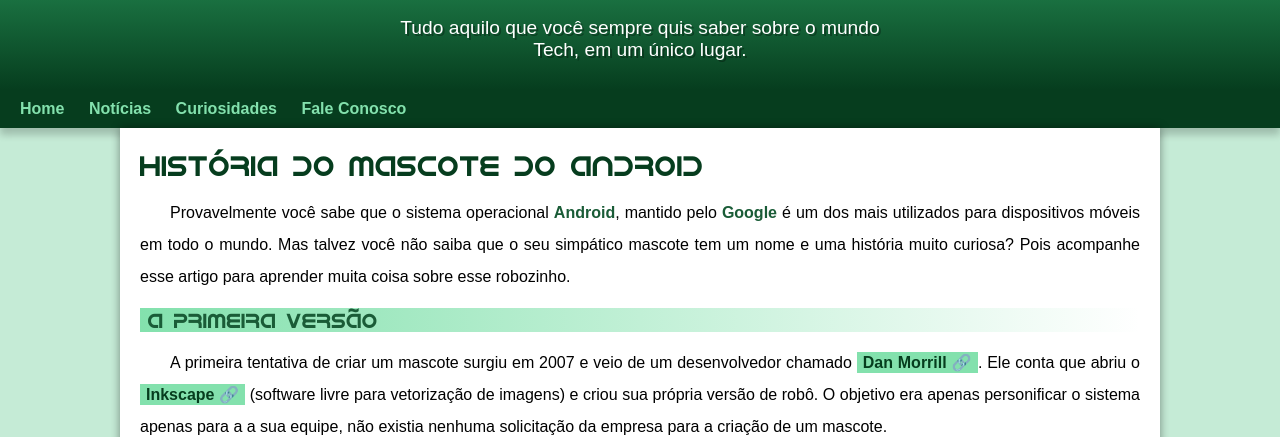
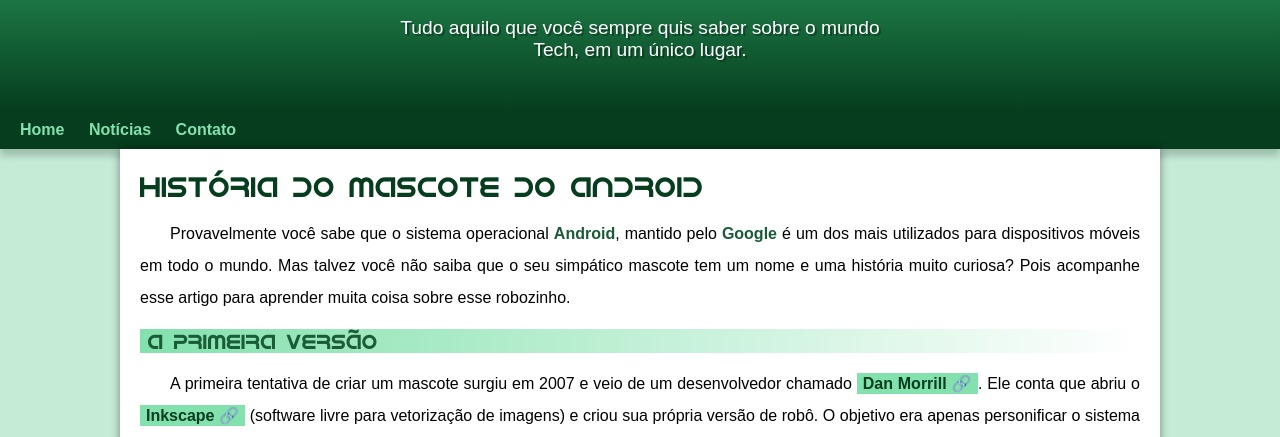
Before and after one commit to leticiapuga/Projeto_Android, a plain HTML site: page index.html in a window 1280 px wide. Shown: the part 100-537 px from the top of the page. Drawn offline with Linux system fonts and the light colour scheme.

Commit message:
Problema de padding corrigido

```diff
--- a/estilo/style.css
+++ b/estilo/style.css
@@ -62,7 +62,7 @@ header > p{
     padding-left: 10px; /*ESPAÇO LATERAL ESQUERDO PARA O TEXTO NÃO FICAR GRUDADO NA BORDA  DA PÁGINA EM TELAS PEQUENAS*/
     padding-right: 10px; /*ESPAÇO LATERAL DIREITO PARA O TEXTO NÃO FICAR GRUDADO NA BORDA  DA PÁGINA EM TELAS PEQUENAS*/
     margin: auto; /*TEXTO CENTRALIZADO AUTOMATICAMENTE*/
-    margin-bottom: 20px; /*ESPACINHO ENTRE  O MENU E O TEXTO DE CIMA, FICA MAIS PERCEPTÍVEL EM CELULARES PEQUENOS*/
+    padding-bottom: 50px; /*ESPACINHO ENTRE  O MENU E O TEXTO DE CIMA, FICA MAIS PERCEPTÍVEL EM CELULARES PEQUENOS*/
     text-shadow: 2px 2px 0px rgba(0, 0, 0, 0.315);
 }
 
--- a/index.html
+++ b/index.html
@@ -19,8 +19,7 @@
     <nav>  <!--QUANDO  NÃO TEMOS LINKS, UTILIZAMOS A # PARA SIMULAR A UTILIZAÇÃO DE UM LINK -->
         <a href="#">Home</a>
         <a href="#">Notícias</a>
-        <a href="#">Curiosidades</a>
-        <a href="#">Fale Conosco</a>
+        <a href="#">Contato</a>
     </nav>
 
     <main>
```
